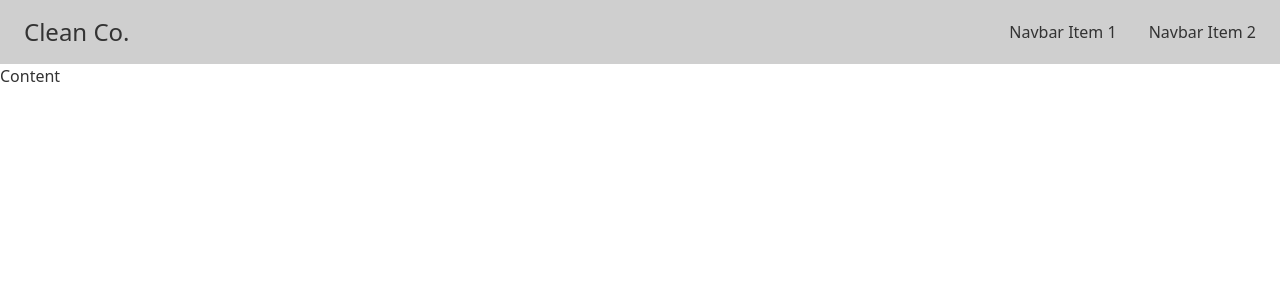
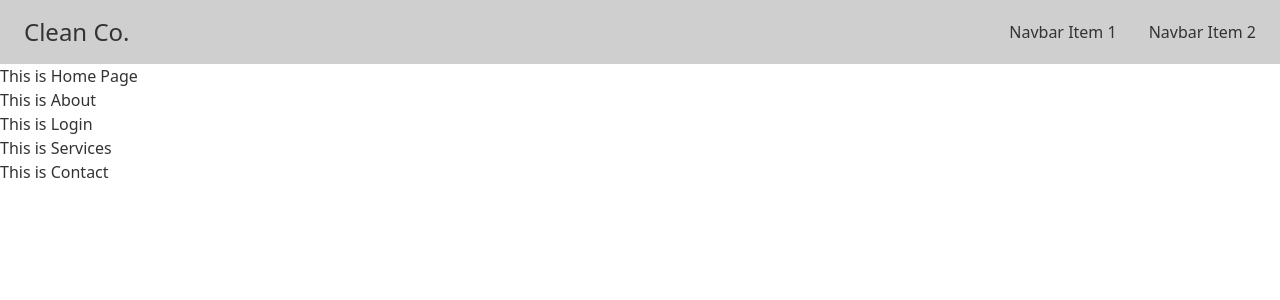
Before and after one commit to smmahfuzurrahman/clean-co-client, a React (Create React App) app: page /login in a window 1280 px wide. Shown: the top 300 px of the page. Built offline with nearby package versions, Linux system fonts and the light colour scheme.

Commit message:
Pages added

```diff
--- a/package.json
+++ b/package.json
@@ -9,6 +9,7 @@
     "daisyui": "^2.31.0",
     "react": "^18.2.0",
     "react-dom": "^18.2.0",
+    "react-router-dom": "^6.4.1",
     "react-scripts": "5.0.1",
     "web-vitals": "^2.1.4"
   },
--- a/src/App.js
+++ b/src/App.js
@@ -1,10 +1,21 @@
 import Navbar from "./components/Navbar";
-
+import Home from "./pages/Home";
+import About from "./pages/About";
+import Login from "./pages/Login";
+import Services from "./pages/Services";
+import Contact from "./pages/Contact";
 function App() {
   return (
-    <div>
-      <Navbar/>
-    </div>
+    <>
+      <Navbar>
+        <Home />
+        <About />
+        <Login />
+        <Services />
+        <Contact />
+      </Navbar >
+
+    </>
   );
 }
 
--- a/src/components/Navbar.js
+++ b/src/components/Navbar.js
@@ -1,8 +1,8 @@
 import React from 'react';
 
-const Navbar = () => {
+const Navbar = ({ children }) => {
     return (
-        <div class="drawer">
+        <div class="drawer drawer-end">
             <input id="my-drawer-3" type="checkbox" class="drawer-toggle" />
             <div class="drawer-content flex flex-col">
 
@@ -23,17 +23,15 @@ const Navbar = () => {
                     </div>
                 </div>
 
-                Content
+                {children}
+
             </div>
             <div class="drawer-side">
                 <label for="my-drawer-3" class="drawer-overlay"></label>
                 <ul class="menu p-4 overflow-y-auto w-80 bg-base-100">
-
                     <li><a>Sidebar Item 1</a></li>
                     <li><a>Sidebar Item 2</a></li>
-
                 </ul>
-
             </div>
         </div>
     );
--- /dev/null
+++ b/src/pages/About.js
@@ -0,0 +1,11 @@
+import React from 'react';
+
+const About = () => {
+    return (
+        <div>
+            <h1>This is About</h1>
+        </div>
+    );
+};
+
+export default About;
--- /dev/null
+++ b/src/pages/Contact.js
@@ -0,0 +1,11 @@
+import React from 'react';
+
+const Contact = () => {
+    return (
+        <div>
+            <h1>This is Contact</h1>
+        </div>
+    );
+};
+
+export default Contact;
--- /dev/null
+++ b/src/pages/Home.js
@@ -0,0 +1,11 @@
+import React from 'react';
+
+const Home = () => {
+    return (
+        <div>
+            <h1>This is Home Page</h1>
+        </div>
+    );
+};
+
+export default Home;
--- /dev/null
+++ b/src/pages/Login.js
@@ -0,0 +1,11 @@
+import React from 'react';
+
+const Login = () => {
+    return (
+        <div>
+            <h1>This is Login</h1>
+        </div>
+    );
+};
+
+export default Login;
--- /dev/null
+++ b/src/pages/Services.js
@@ -0,0 +1,11 @@
+import React from 'react';
+
+const Services = () => {
+    return (
+        <div>
+            <h1>This is Services</h1>
+        </div>
+    );
+};
+
+export default Services;
--- a/tailwind.config.js
+++ b/tailwind.config.js
@@ -8,7 +8,7 @@ module.exports = {
           primary: "#176F6B",
           secondary: "#FFC000",
           accent: "#FFEDD5",
-          neutral: "#F3F46F",
+          neutral: "#F3F4F6",
           "base-100": "#ffffff",
           info: "#98A8DD",
           success: "#1BBB70",
```
Also changed, not shown: 1 other file (tests, documents, lock files or other folders).
